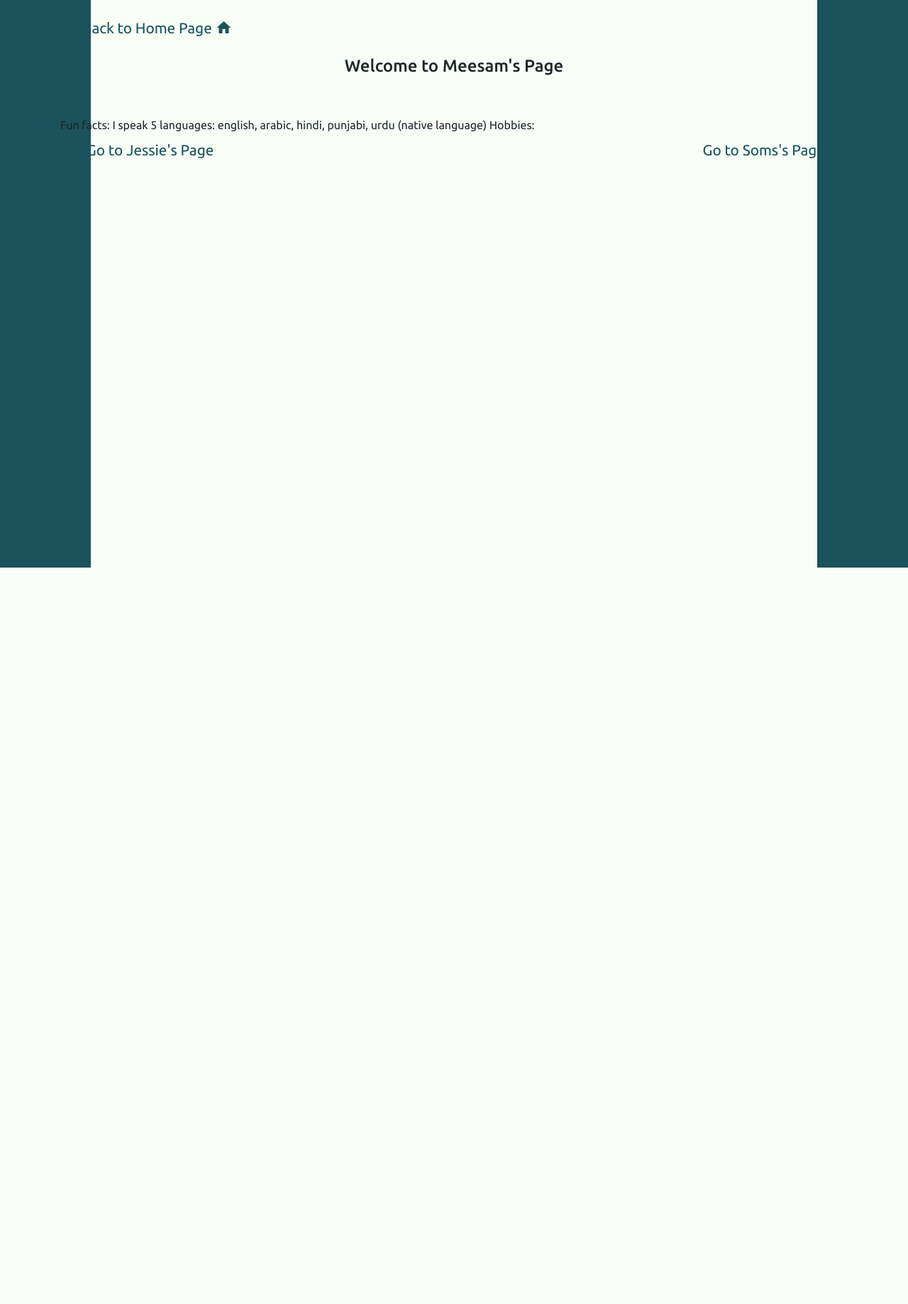
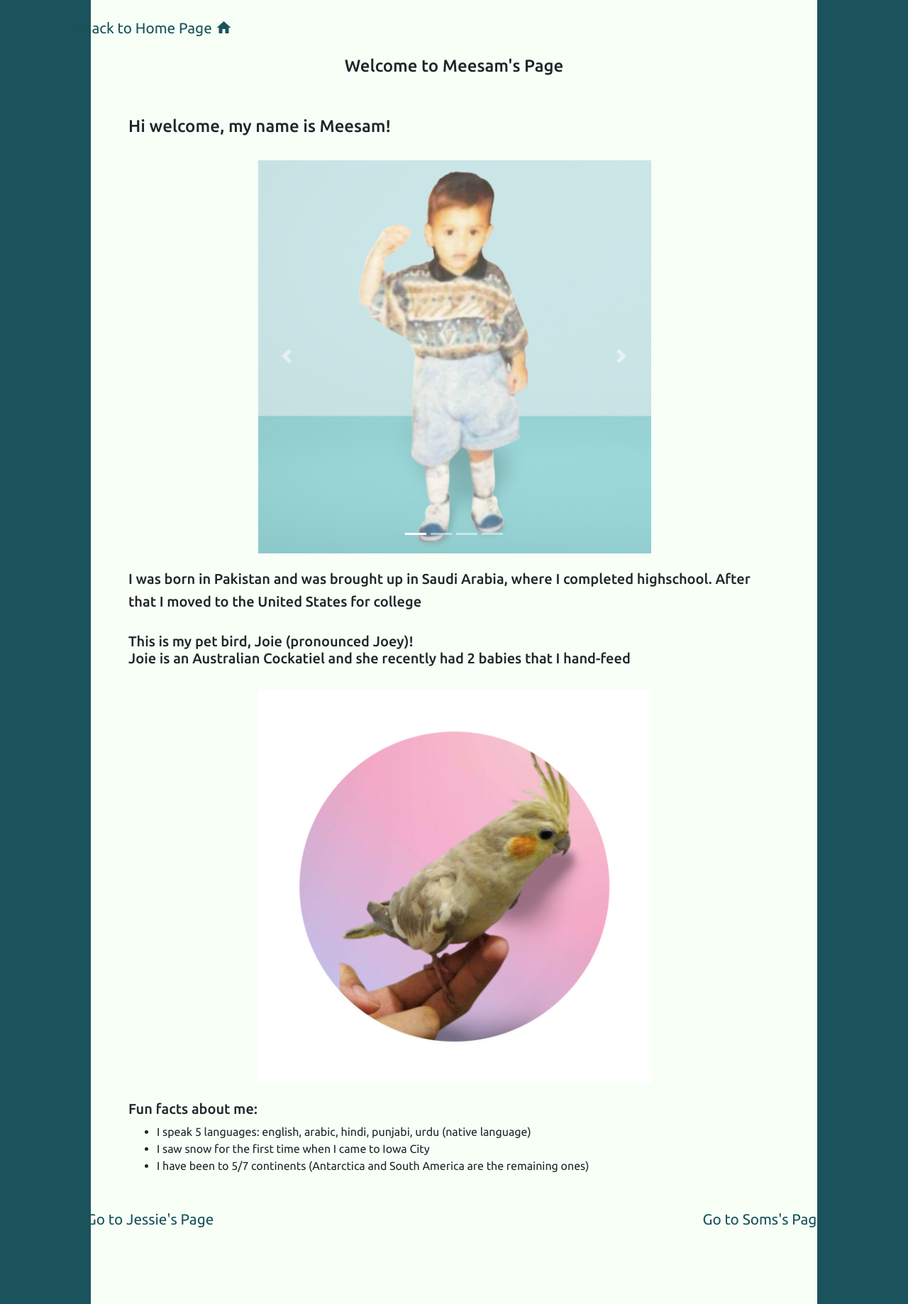
Before and after one commit to Trisentosa/Lab3ECE4880, a Flask app: page /meesam in a window 1280 px wide. Shown: the whole page at 71% size. Before the commit the page ends 800 px from the top, so only its background shows below. Run offline with Flask 2, Linux system fonts and the light colour scheme; some libraries are stand-ins or nearby versions.

Commit message:
commit - meesam : completion

```diff
--- a/templates/meesam.html
+++ b/templates/meesam.html
@@ -1,5 +1,5 @@
-{% extends "base.html" %} {% block title %}Meesam{% endblock %}
-{% block content %}
+{% extends "base.html" %} {% block title %}Meesam{% endblock %} {% block content
+%}
 
 <html>
   <head>
@@ -12,23 +12,172 @@
   </head>
 
   <body>
+    <br />
+    <a href="/" class="normal-link"
+      >Go Back to Home Page <span class="material-icons icon"> home </span></a
+    >
+    <br />
+    <br />
+    <h4 style="text-align: center">Welcome to Meesam's Page</h4>
 
     <br />
-    <a href="/" class="normal-link"
-      >Go Back to Home Page <span class="material-icons icon"> home </span></a>
     <br />
+
+    <h4 style="margin-left: 1in;">Hi welcome, my name is Meesam!</h4>
+
     <br />
-    <h4 style="text-align: center;" >Welcome to Meesam's Page</h4>
+
+    <!-- Carousel 1 -->
+    <div
+      id="carouselIndicators1"
+      class="carousel slide mx-auto"
+      data-ride="carousel"
+      style="width: 50%; background-color: aliceblue"
+    >
+      <ol class="carousel-indicators">
+        <li
+          data-target="#carouselIndicators1"
+          data-slide-to="0"
+          class="active"
+        ></li>
+        <li data-target="#carouselIndicators1" data-slide-to="1"></li>
+        <li data-target="#carouselIndicators1" data-slide-to="2"></li>
+        <li data-target="#carouselIndicators1" data-slide-to="3"></li>
+      </ol>
+      <div class="carousel-inner">
+        <div class="carousel-item active">
+          <img
+            class="d-block w-100"
+            src="/static/meesam3-1.png"
+            alt="First slide"
+          />
+        </div>
+        <div class="carousel-item">
+          <img
+            class="d-block w-100"
+            src="/static/meesam5.jpeg"
+            alt="Second slide"
+          />
+        </div>
+        <div class="carousel-item">
+          <img
+            class="d-block w-100"
+            src="/static/meesam6.jpeg"
+            alt="Third slide"
+          />
+        </div>
+        <div class="carousel-item">
+          <img
+            class="d-block w-100"
+            src="/static/meesam4.png"
+            alt="Fourth slide"
+          />
+        </div>
+      </div>
+      <a
+        class="carousel-control-prev"
+        href="#carouselIndicators1"
+        role="button"
+        data-slide="prev" >
+        <span class="carousel-control-prev-icon" aria-hidden="true"></span>
+        <span class="sr-only" > Previous </span>
+      </a>
+      <a
+        class="carousel-control-next"
+        href="#carouselIndicators1"
+        role="button"
+        data-slide="next" >
+        <span class="carousel-control-next-icon" aria-hidden="true"></span>
+        <span class="sr-only">Next</span>
+      </a>
+    </div>
+    <br />
+
+    <div style="margin-left: 1in;">
+      <h5>
+        I was born in Pakistan and was brought up in Saudi Arabia, where I
+        completed highschool. After
+      </h5>
+      <h5>that I moved to the United States for college</h5>
+
+      <br />
+
+      <h5>
+        This is my pet bird, Joie (pronounced Joey)!
+        <br>Joie is an Australian Cockatiel and she recently had 2 babies that I hand-feed</br>
+      </h5>
+    </div>
 
     <br>
-    <br>
 
-    Fun facts: I speak 5 languages: english, arabic, hindi, punjabi, urdu (native language)
-    Hobbies:
+    <div
+      id="carouselIndicators2"
+      class="carousel slide mx-auto"
+      data-ride="carousel"
+      style="width: 50%" >
+      <ol class="carousel-indicators">
+        <li
+          data-target="#carouselIndicators2"
+          data-slide-to="0"
+          class="active"
+        ></li>
+        <li data-target="#carouselIndicators2" data-slide-to="1"></li>
+        <li data-target="#carouselIndicators2" data-slide-to="2"></li>
+        <li data-target="#carouselIndicators2" data-slide-to="3"></li>
+      </ol>
+      <div class="carousel-inner">
+        <div class="carousel-item active">
+          <img class="d-block w-100" src="/static/meesam2-1.png" alt="First slide" />
+        </div>
+        <div class="carousel-item">
+          <img
+            class="d-block w-100"
+            src="/static/meesam8.jpg"
+            alt="Second slide"
+          />
+        </div>
+        <div class="carousel-item">
+          <img class="d-block w-100" src="/static/meesam7.jpg" alt="Third slide" />
+        </div>
+      </div>
+      <a
+        class="carousel-control-prev"
+        href="#carouselIndicators2"
+        role="button"
+        data-slide="prev"
+      >
+        <span class="carousel-control-prev-icon" aria-hidden="true"></span>
+        <span class="sr-only">Previous</span>
+      </a>
+      <a
+        class="carousel-control-next"
+        href="#carouselIndicators2"
+        role="button"
+        data-slide="next"
+      >
+        <span class="carousel-control-next-icon" aria-hidden="true"></span>
+        <span class="sr-only">Next</span>
+      </a>
+    </div>
 
+    <br />
 
+    <div style="margin-left: 1in;">
+      <h5>Fun facts about me:</h5>
+      <ul>
+        <li>
+          I speak 5 languages: english, arabic, hindi, punjabi, urdu (native
+          language)
+        </li>
+        <li>I saw snow for the first time when I came to Iowa City</li>
+        <li>
+          I have been to 5/7 continents (Antarctica and South America are the
+          remaining ones)
+        </li>
+      </ul>
+    </div>
 
-    <br/>
+    <br />
 
     <!-- If link to the right, for the span use navigate_next instead of navigate_before for the symbol -->
 
@@ -49,9 +198,7 @@
 
     <div class="commentbox"></div>
     <script src="https://unpkg.com/commentbox.io/dist/commentBox.min.js"></script>
-    <script>
-      commentBox("5636436753645568-proj");
-    </script>
+    <script> commentBox("5636436753645568-proj"); </script>
 
     <br />
     <br />
```
Also changed, not shown: static/meesam2-1.png (added), static/meesam3-1.png (added), static/meesam4.png (added), static/meesam5.jpeg (added), static/meesam6.jpeg (added), static/meesam7.jpg (added), static/meesam8.jpg (added), 1 other file.
